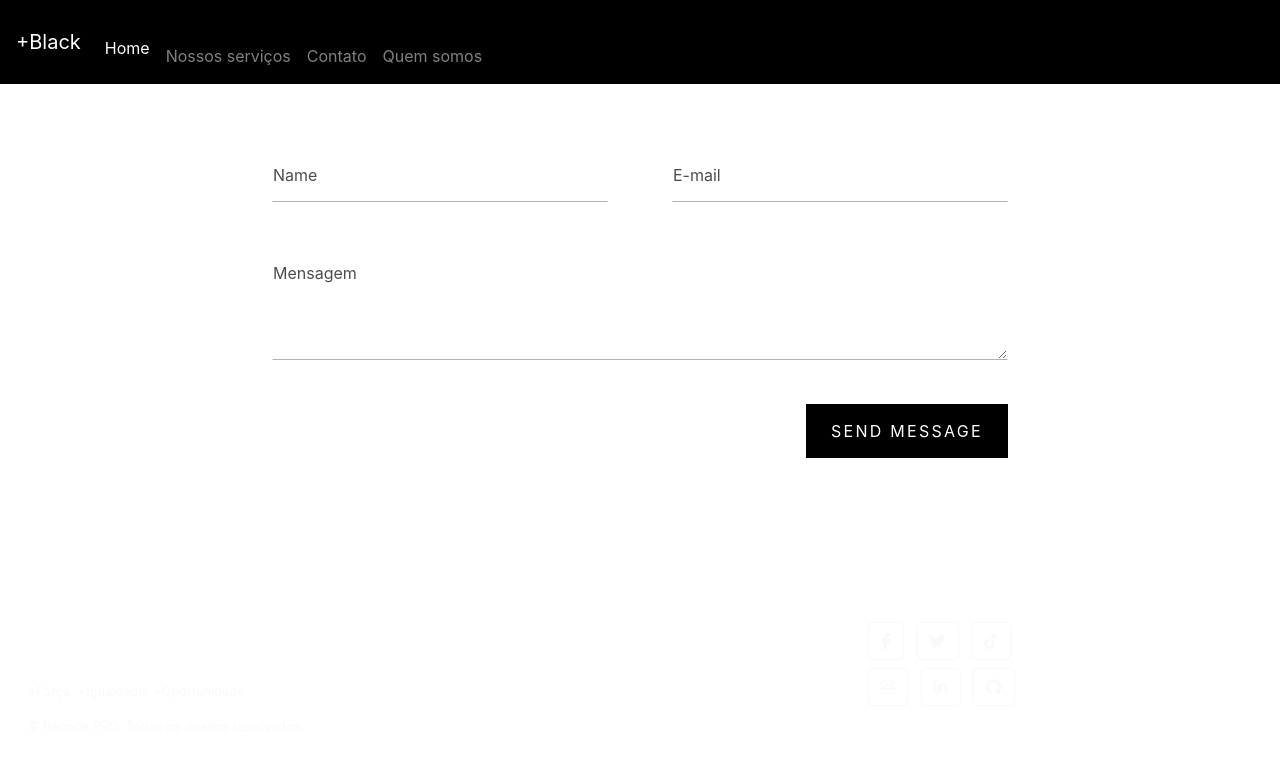
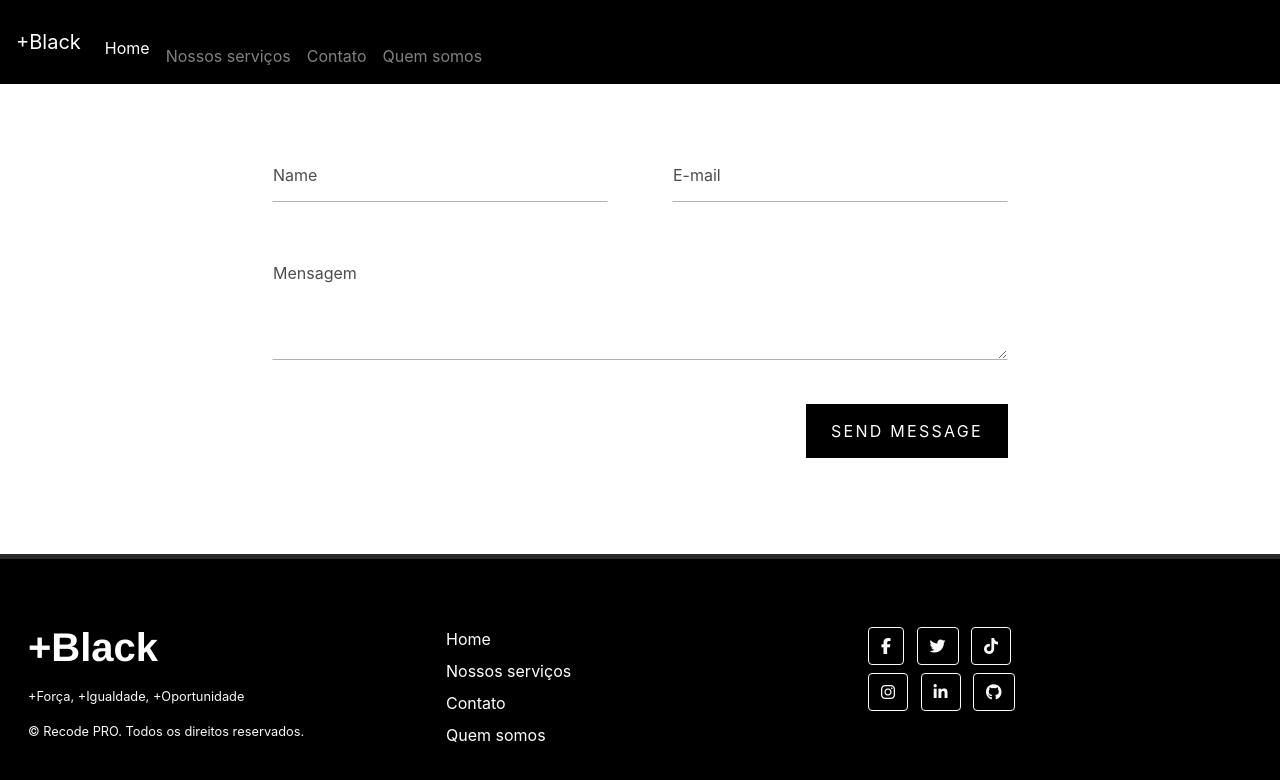
Before and after one commit to JuliaRamos01/-Black, a plain HTML site: page contato.html in a window 1280 px wide. Drawn offline with nearby package versions, Linux system fonts and the light colour scheme.

Commit message:
Update contato.css

```diff
--- a/contato.css
+++ b/contato.css
@@ -709,3 +709,10 @@ html {
   svg path {
     fill: black;
   }
+
+footer {
+    background-color: #000000;
+    padding-top: 5em;
+    padding-bottom: 40px;
+    border-top: 5px solid #292929;
+  }
```
